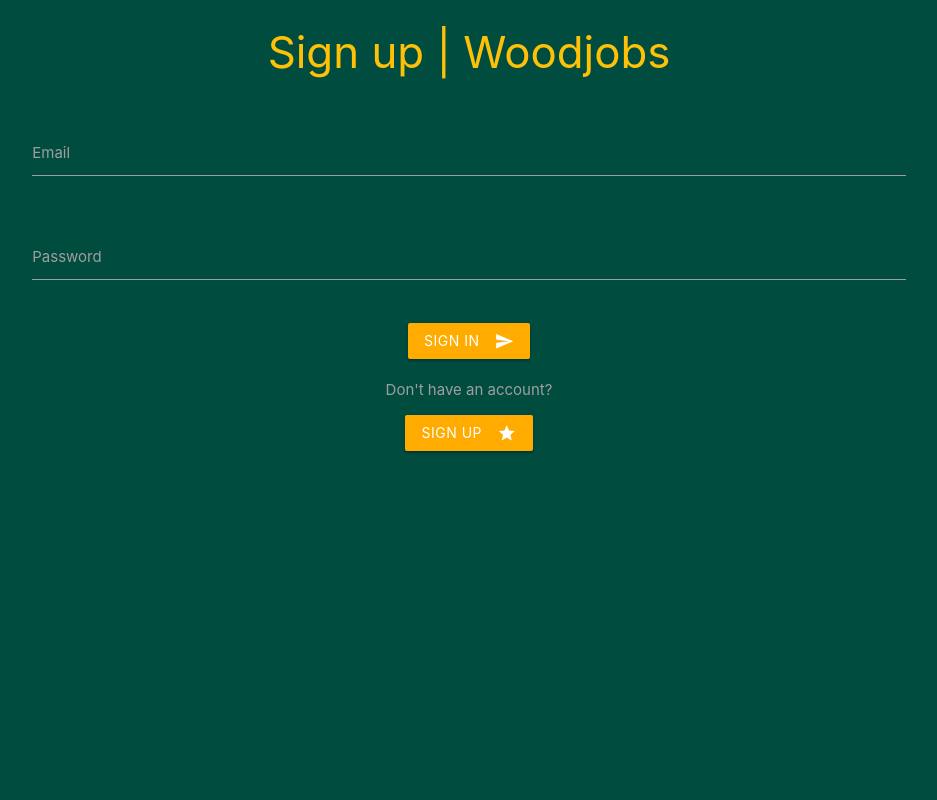
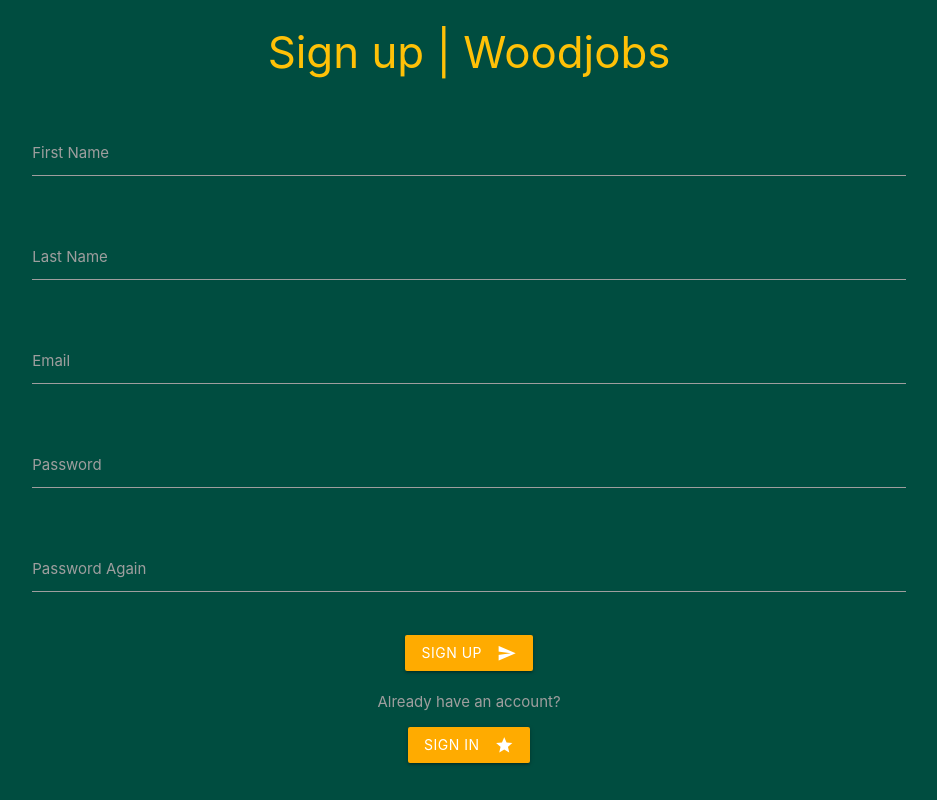
Before and after one commit to vladistr08/WoodJobs, a React (Create React App) app in the folder app/: page /signup in a window 1280 px wide. Shown: the whole page, without its empty margins (171-1108 px from the left). Built offline with nearby package versions, Linux system fonts and the light colour scheme.

Commit message:
add sign up form

```diff
--- a/app/src/components/SignUp.tsx
+++ b/app/src/components/SignUp.tsx
@@ -1,25 +1,25 @@
-import React from 'react'
+import React, {useEffect, useState} from 'react'
 import './main.css'
+import {useNavigate} from 'react-router-dom'
 
-class SignUp extends React.Component {
-    constructor(props: {} | Readonly<{}>) {
-        super(props);
-        this.state = {
-            email : '',
-            password : ''
-        }
+const SignIn = (props: any) => {
+
+    const [firstName, setFName] = useState('')
+    const [lastName, setLastName] = useState('')
+    const [email, setEmail] = useState('')
+    const [password, setPassword] = useState('')
+    const [rePassword, setRePassword] = useState('')
+
+    const navigate = useNavigate()
+
+    const handleSubmit = async (event: any)=>{
+        navigate('/home', {replace:true})
     }
 
-    handleSubmit = async (event: any)=>{
-        console.log('Form Submitted')
-
+    const handleChange  = (event: any)=>{
+        navigate('/signin', {replace: true})
     }
 
-    handleChange  = (event: any)=>{
-        console.log('Input value changed')
-    }
-
-    render() {
     return(
         <div className="container">
             <div className="row center">
@@ -29,30 +29,51 @@ class SignUp extends React.Component {
             </div>
             <div className="row">
                 <div className="input-field col s12">
-                        <input id="email" type="email" className="validate white-text"></input>
+                    <input id="firstName" type="text" className="validate white-text" value={firstName} onChange={input => setFName(input.target.value)}></input>
+                    <label htmlFor="email">First Name</label>
+
+                </div>
+            </div>
+            <div className="row">
+                <div className="input-field col s12">
+                    <input id="lastName" type="text" className="validate white-text" value={lastName} onChange={input => setLastName(input.target.value)}></input>
+                    <label htmlFor="email">Last Name</label>
+
+                </div>
+            </div>
+            <div className="row">
+                <div className="input-field col s12">
+                    <input id="email" type="email" className="validate white-text" value={email} onChange={input => setEmail(input.target.value)}></input>
                     <label htmlFor="email">Email</label>
 
                 </div>
             </div>
             <div className="row">
                 <div className="input-field col s12">
-                        <input id="password" type="password" className="validate white-text"></input>
+                    <input id="password" type="password" className="validate white-text" value={password} onChange={input => setPassword(input.target.value)}></input>
                     <label htmlFor="password">Password</label>
+
+                </div>
+            </div>
+            <div className="row">
+                <div className="input-field col s12">
+                    <input id="rePassword" type="password" className="validate white-text" value={rePassword} onChange={input => setRePassword(input.target.value)}></input>
+                    <label htmlFor="password"> Password Again</label>
 
                 </div>
             </div>
             <div className="row center">
 
                 <div className="col s12">
-                        <button className="btn waves-effect waves-light amber accent-4" onClick={this.handleSubmit} type="submit" name="signin">Sign In
+                    <button className="btn waves-effect waves-light amber accent-4" onClick={handleSubmit} type="submit" name="signup">Sign Up
                         <i className="material-icons right">send</i>
                     </button>
                 </div>
             </div>
             <div className="row center">
                 <div className="col s12">
-                        <span className="col s12 grey-text">Don't have an account? </span>
-                        <button className="mt-1 btn waves-effect waves-light amber accent-4" onClick={this.handleChange} type="submit" name="signup">Sign Up
+                    <span className="col s12 grey-text">Already have an account? </span>
+                    <button className="mt-1 btn waves-effect waves-light amber accent-4" onClick={handleChange} type="submit" name="signup">Sign In
                         <i className="material-icons right">grade</i>
                     </button>
                 </div>
@@ -61,6 +82,5 @@ class SignUp extends React.Component {
         </div>
     )
 }
-}
 
-export default SignUp;
+export default SignIn;
```
Lines whose indentation alone changed are shown as unchanged.
